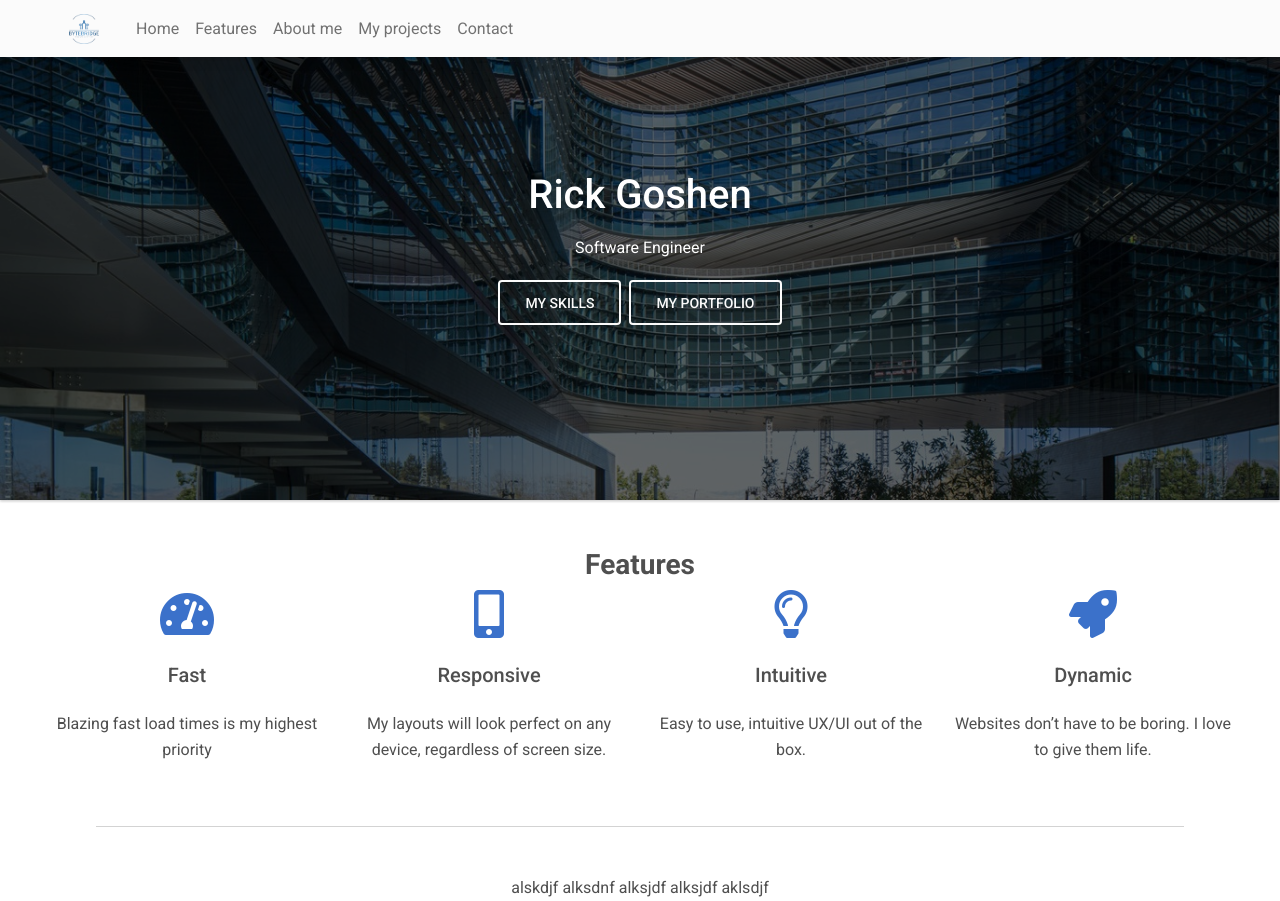
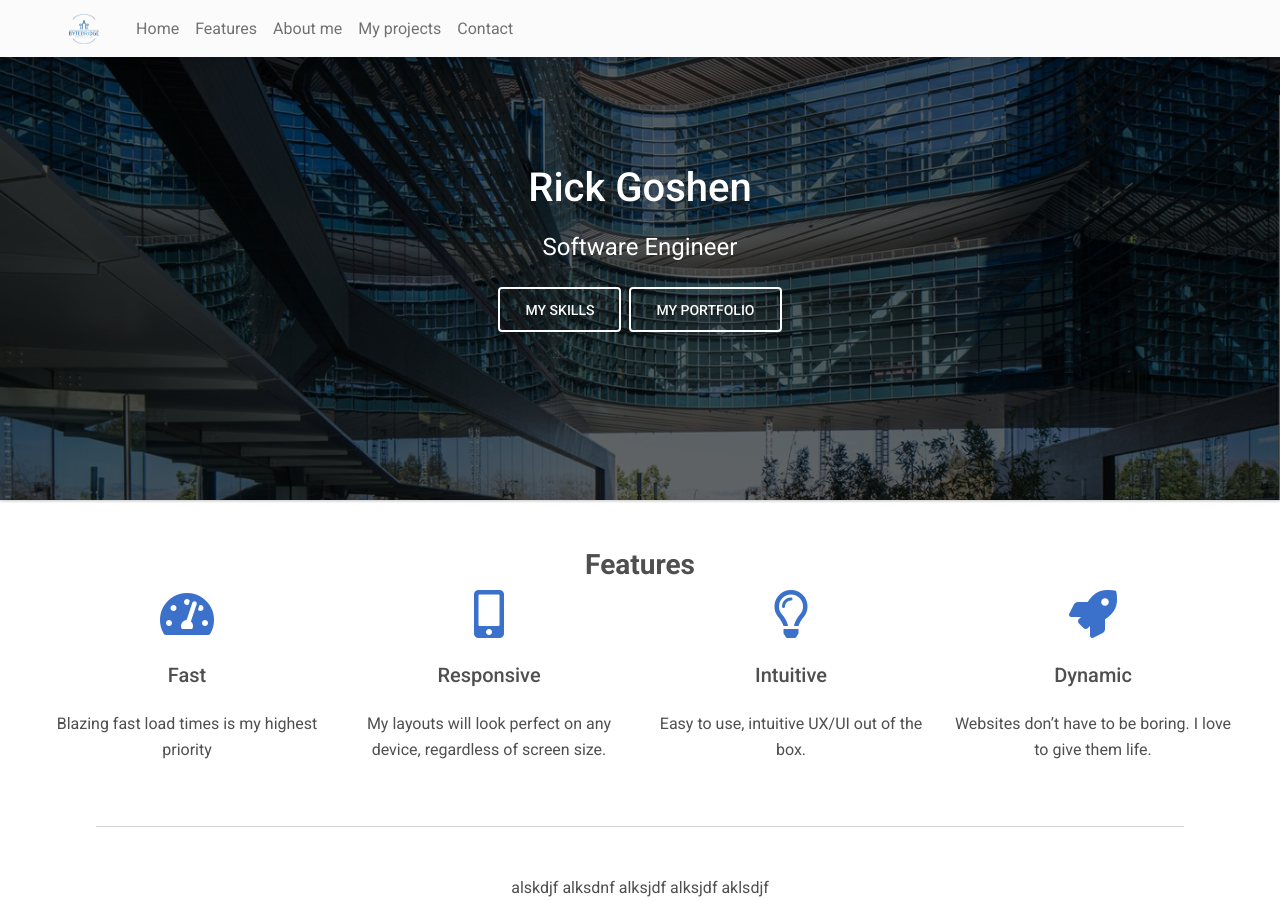
Before and after one commit to rgoshen/personal_website, a React (Vite) app: page / in a window 1280 px wide. Built offline with nearby package versions, Linux system fonts and the light colour scheme.

Commit message:
fix subtitle font size
Signed-off-by: rgoshen <rick.goshen@gmail.com>

```diff
--- a/src/components/Hero.tsx
+++ b/src/components/Hero.tsx
@@ -18,7 +18,7 @@ const Hero: React.FC<HeroProps> = ({
       <div className='mask'>
         <div className='text-white'>
           <h1 className='mb-3'>{title}</h1>
-          {subtitle && <p className='mb-3 mx-5'>{subtitle}</p>}
+          {subtitle && <p className='mb-3 mx-5 fs-4'>{subtitle}</p>}
           {buttons.map((button, index) => (
             <a
               key={index}
```
